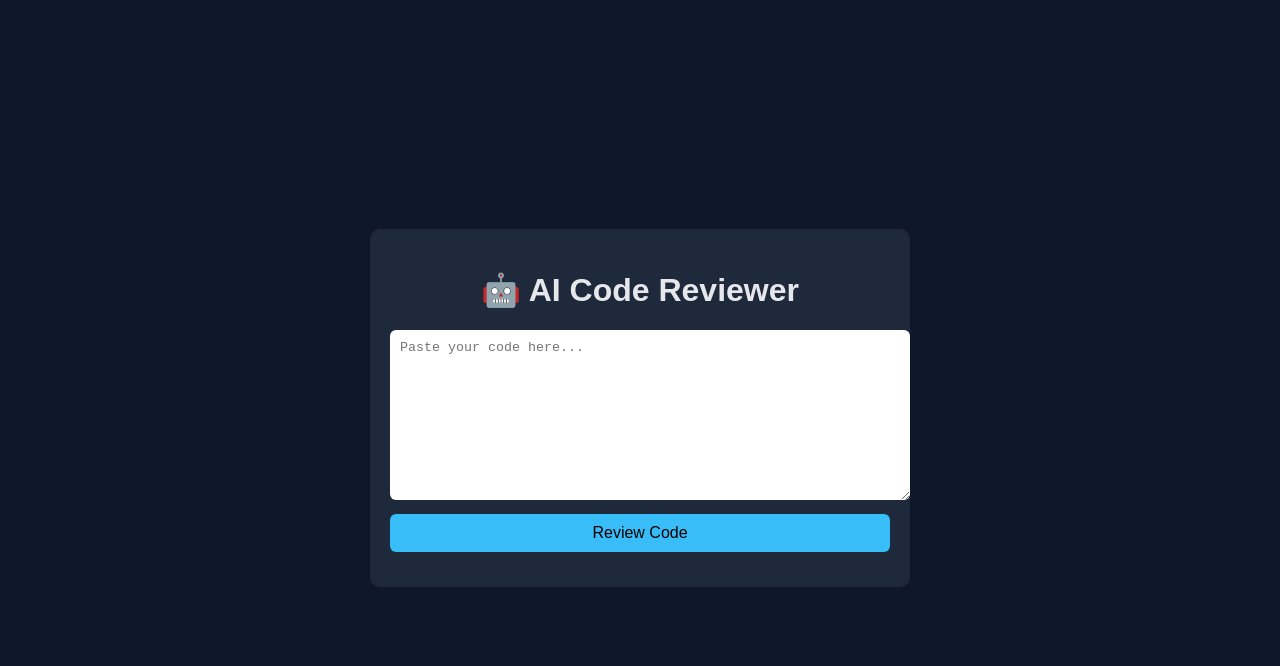
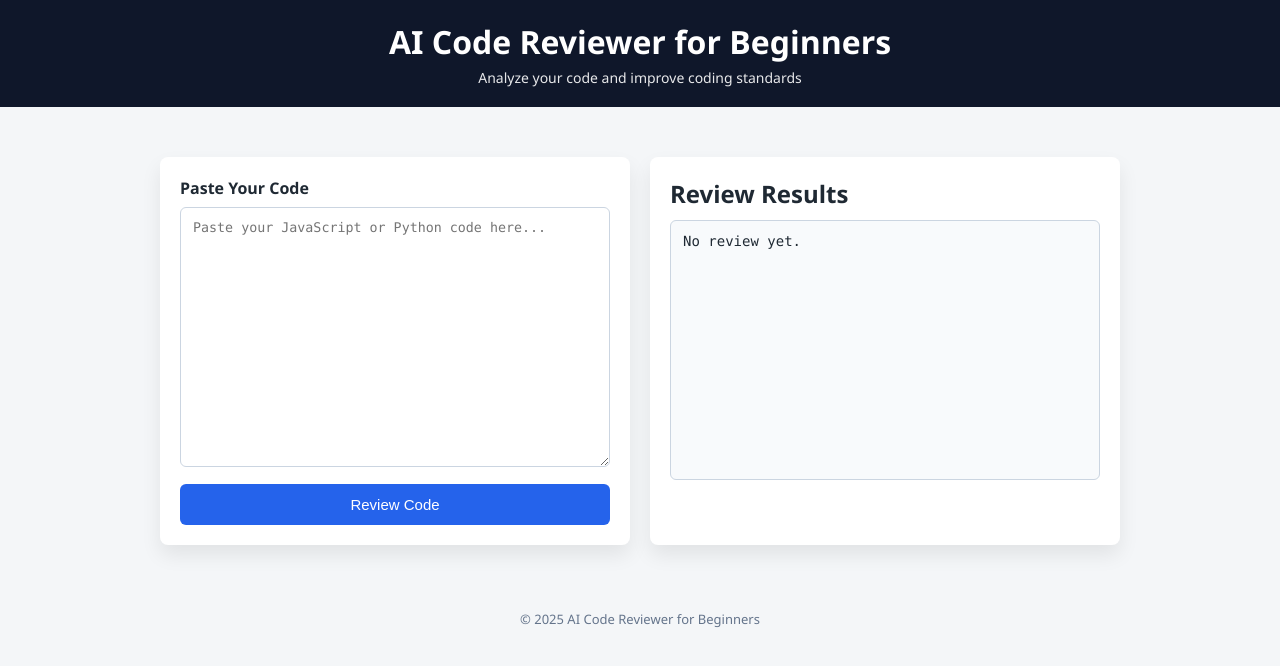
Before and after one commit to komalshendage/Virtual-assistant, a plain HTML site: page index.html in a window 1280 px wide. Drawn offline with Linux system fonts and the light colour scheme.

Commit message:
Update project

```diff
--- a/index.html
+++ b/index.html
@@ -1,21 +1,38 @@
 <!DOCTYPE html>
 <html lang="en">
 <head>
-    <meta charset="UTF-8">
-    <title>AI Code Reviewer</title>
-    <link rel="stylesheet" href="style.css">
+    <meta charset="UTF-8" />
+    <meta name="viewport" content="width=device-width, initial-scale=1.0" />
+    <title>AI Code Reviewer for Beginners</title>
+
+    <meta name="description"
+        content="AI Code Reviewer for Beginners – analyze code quality and receive instant feedback using AI-like logic." />
+
+    <link rel="stylesheet" href="style.css" />
 </head>
 <body>
 
-<div class="container">
-    <h1>🤖 AI Code Reviewer</h1>
+<header>
+    <h1>AI Code Reviewer for Beginners</h1>
+    <p>Analyze your code and improve coding standards</p>
+</header>
 
-    <textarea id="codeInput" placeholder="Paste your code here..."></textarea>
+<main class="container">
+    <section class="editor">
+        <label for="codeInput">Paste Your Code</label>
+        <textarea id="codeInput" placeholder="Paste your JavaScript or Python code here..."></textarea>
+        <button id="reviewBtn">Review Code</button>
+    </section>
 
-    <button onclick="reviewCode()">Review Code</button>
+    <section class="results">
+        <h2>Review Results</h2>
+        <div id="output" class="output">No review yet.</div>
+    </section>
+</main>
 
-    <div id="output"></div>
-</div>
+<footer>
+    <p>© 2025 AI Code Reviewer for Beginners</p>
+</footer>
 
 <script src="script.js"></script>
 </body>
--- a/script.js
+++ b/script.js
@@ -1,49 +1,52 @@
+document.getElementById("reviewBtn").addEventListener("click", reviewCode);
+
 function reviewCode() {
     const code = document.getElementById("codeInput").value;
     const output = document.getElementById("output");
+
     output.innerHTML = "";
 
-    if (code.trim() === "") {
-        output.innerHTML = "⚠️ Please enter some code.";
+    if (!code.trim()) {
+        output.innerHTML = "<span class='error'>Please enter some code.</span>";
         return;
     }
 
     const lines = code.split("\n");
-    let feedback = [];
+    let messages = [];
 
-    // Rule 1: Long lines
+    // Rule 1: Line length
     lines.forEach((line, index) => {
         if (line.length > 80) {
-            feedback.push(`Line ${index + 1}: Line is too long.`);
+            messages.push(`Line ${index + 1}: Line exceeds 80 characters.`);
         }
     });
 
-    // Rule 2: No comments
+    // Rule 2: Comments
     if (!code.includes("//") && !code.includes("#")) {
-        feedback.push("No comments found. Consider adding comments.");
+        messages.push("No comments detected. Add comments to explain your code.");
     }
 
-    // Rule 3: Short variable names
+    // Rule 3: Variable naming
     lines.forEach((line, index) => {
         if (line.includes("=")) {
-            let variable = line.split("=")[0].trim();
-            if (variable.length === 1) {
-                feedback.push(`Line ${index + 1}: Variable name is too short.`);
+            const name = line.split("=")[0].trim();
+            if (name.length === 1) {
+                messages.push(`Line ${index + 1}: Avoid single-letter variable names.`);
             }
         }
     });
 
-    // Rule 4: Too many lines
+    // Rule 4: Code length
     if (lines.length > 50) {
-        feedback.push("Code is too long. Consider splitting into functions.");
+        messages.push("Code is long. Consider breaking it into smaller functions.");
     }
 
     // Display result
-    if (feedback.length === 0) {
-        output.innerHTML = "✅ Code looks clean and well written!";
+    if (messages.length === 0) {
+        output.innerHTML = "<span class='success'>✔ Code looks clean and well-structured.</span>";
     } else {
-        feedback.forEach(item => {
-            output.innerHTML += "❌ " + item + "<br>";
+        messages.forEach(msg => {
+            output.innerHTML += `<div class='error'>✖ ${msg}</div>`;
         });
     }
 }
--- a/style.css
+++ b/style.css
@@ -1,47 +1,104 @@
+* {
+    box-sizing: border-box;
+    margin: 0;
+    padding: 0;
+}
+
 body {
-    font-family: Arial, sans-serif;
+    font-family: "Segoe UI", Tahoma, Geneva, Verdana, sans-serif;
+    background: #f4f6f8;
+    color: #1f2933;
+    min-height: 100vh;
+}
+
+header {
     background: #0f172a;
-    color: #e5e7eb;
-    display: flex;
-    justify-content: center;
-    align-items: center;
-    height: 100vh;
+    color: #ffffff;
+    padding: 20px;
+    text-align: center;
+}
+
+header p {
+    margin-top: 5px;
+    font-size: 14px;
+    opacity: 0.9;
 }
 
 .container {
-    width: 500px;
-    background: #1e293b;
+    max-width: 1000px;
+    margin: 30px auto;
     padding: 20px;
-    border-radius: 10px;
+    display: grid;
+    grid-template-columns: 1fr 1fr;
+    gap: 20px;
 }
 
-h1 {
-    text-align: center;
+.editor,
+.results {
+    background: #ffffff;
+    border-radius: 8px;
+    padding: 20px;
+    box-shadow: 0 10px 20px rgba(0,0,0,0.08);
+}
+
+label {
+    font-weight: 600;
+    display: block;
+    margin-bottom: 8px;
 }
 
 textarea {
     width: 100%;
-    height: 150px;
-    padding: 10px;
+    height: 260px;
+    padding: 12px;
+    font-family: Consolas, monospace;
+    border: 1px solid #cbd5e1;
     border-radius: 6px;
-    border: none;
-    margin-bottom: 10px;
+    resize: vertical;
 }
 
 button {
+    margin-top: 12px;
     width: 100%;
-    padding: 10px;
-    background: #38bdf8;
+    padding: 12px;
+    background: #2563eb;
+    color: #ffffff;
+    font-size: 15px;
     border: none;
     border-radius: 6px;
-    font-size: 16px;
     cursor: pointer;
 }
 
 button:hover {
-    background: #0ea5e9;
+    background: #1d4ed8;
 }
 
-#output {
-    margin-top: 15px;
+.results h2 {
+    margin-bottom: 10px;
 }
+
+.output {
+    min-height: 260px;
+    padding: 12px;
+    border-radius: 6px;
+    border: 1px solid #cbd5e1;
+    background: #f8fafc;
+    font-family: Consolas, monospace;
+    font-size: 14px;
+}
+
+.success {
+    color: #16a34a;
+    font-weight: 600;
+}
+
+.error {
+    color: #dc2626;
+}
+
+footer {
+    text-align: center;
+    padding: 15px;
+    font-size: 13px;
+    color: #64748b;
+}
```
